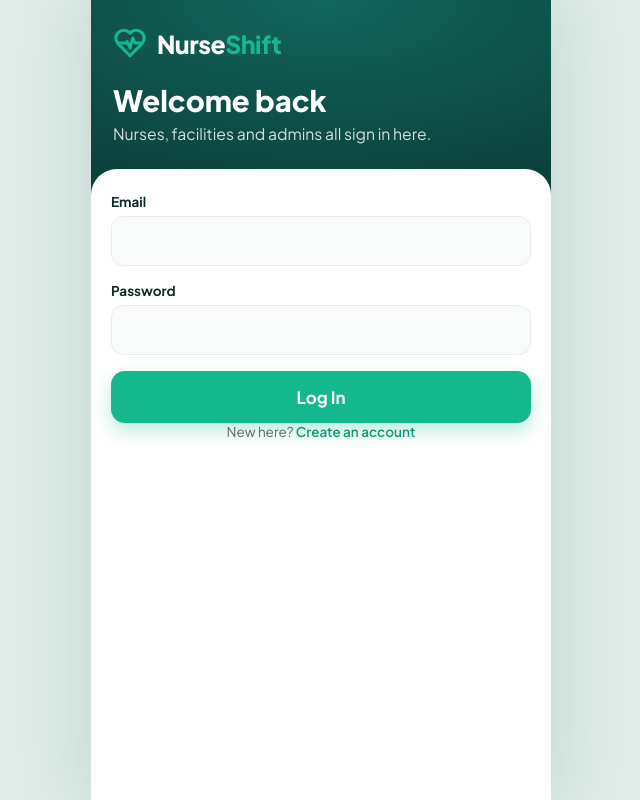
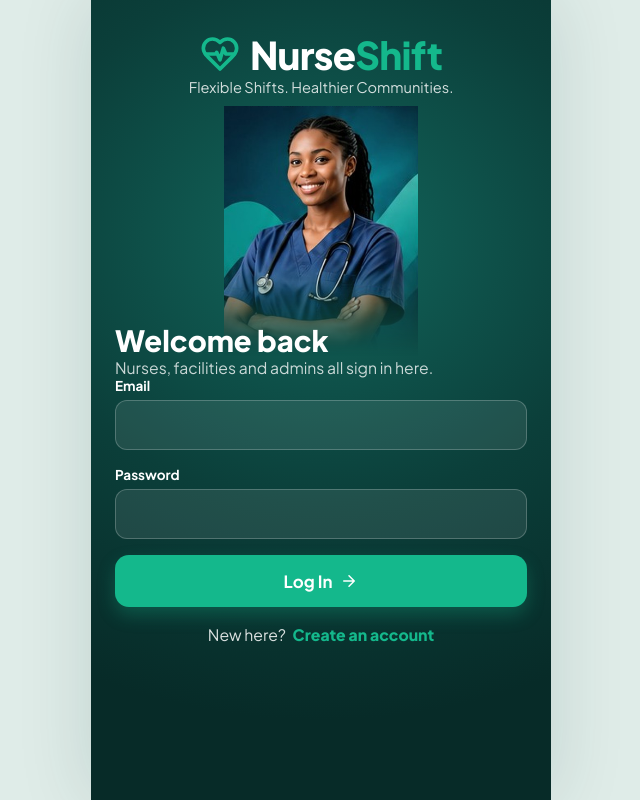
Before and after one commit to awarinelite-cpu/NurseShift, a React (Vite) app: page /login in a window 1280 px wide. Shown: the whole page, without its empty margins (319-959 px from the left). Built offline with nearby package versions, Linux system fonts and the light colour scheme; no server answers.

Commit message:
Login page: dark hero layout with nurse photo; use photo on landing; fix dark-mode form overrides

```diff
--- a/src/components/ns/NurseIllustration.jsx
+++ /dev/null
@@ -1,34 +0,0 @@
-// A drawn portrait for the landing screen, so no stock photo has to ship with the app.
-export default function NurseIllustration() {
-  return (
-    <svg viewBox="0 0 320 340" className="ns-hero-art" role="img" aria-label="Smiling nurse in navy scrubs with a stethoscope">
-      <defs>
-        <linearGradient id="nsArc" x1="0" y1="0" x2="1" y2="1">
-          <stop offset="0" stopColor="#1FA98D" />
-          <stop offset="1" stopColor="#0B4D47" />
-        </linearGradient>
-        <linearGradient id="nsScrub" x1="0" y1="0" x2="0" y2="1">
-          <stop offset="0" stopColor="#24456F" />
-          <stop offset="1" stopColor="#162E4F" />
-        </linearGradient>
-      </defs>
-      <circle cx="160" cy="190" r="140" fill="url(#nsArc)" opacity="0.55" />
-      <path d="M40 340c0-70 52-104 120-104s120 34 120 104z" fill="url(#nsScrub)" />
-      <path d="M128 236l32 46 32-46" fill="#1B3A63" />
-      <rect x="143" y="196" width="34" height="46" rx="14" fill="#7A4A32" />
-      <ellipse cx="160" cy="146" rx="52" ry="60" fill="#8B563A" />
-      <path d="M104 142c-6-52 28-84 62-84 40 0 62 34 54 84-8-26-22-44-56-44-30 0-48 18-60 44z" fill="#1A1210" />
-      <circle cx="160" cy="46" r="22" fill="#1A1210" />
-      <path d="M104 142c-4 30 2 54 12 70-12-6-20-30-20-60 0-12 4-22 8-10z" fill="#1A1210" />
-      <path d="M216 142c4 30-2 54-12 70 12-6 20-30 20-60 0-12-4-22-8-10z" fill="#1A1210" />
-      <ellipse cx="141" cy="150" rx="5" ry="6" fill="#1A1210" />
-      <ellipse cx="179" cy="150" rx="5" ry="6" fill="#1A1210" />
-      <path d="M136 176c10 14 38 14 48 0-4 20-44 20-48 0z" fill="#fff" />
-      <path d="M134 176c12 20 40 20 52 0" fill="none" stroke="#4A2616" strokeWidth="3" strokeLinecap="round" />
-      <path d="M118 238c-8 30-4 60 14 74" fill="none" stroke="#C9D3DC" strokeWidth="5" strokeLinecap="round" />
-      <path d="M202 238c8 30 4 60-14 74" fill="none" stroke="#C9D3DC" strokeWidth="5" strokeLinecap="round" />
-      <circle cx="160" cy="316" r="9" fill="#C9D3DC" />
-      <path d="M62 340c4-44 28-62 56-70M258 340c-4-44-28-62-56-70" fill="none" stroke="#162E4F" strokeWidth="26" strokeLinecap="round" opacity="0.0" />
-    </svg>
-  );
-}
--- a/src/pages/Landing.jsx
+++ b/src/pages/Landing.jsx
@@ -1,7 +1,7 @@
 import { useEffect, useState } from 'react';
 import { Link } from 'react-router-dom';
 import Icon from '../components/ns/Icon';
-import NurseIllustration from '../components/ns/NurseIllustration';
+import nurseHero from '../assets/nurse-hero.jpg';
 
 const SLIDES = [
   'Connecting qualified nurses with trusted healthcare facilities across Nigeria.',
@@ -28,7 +28,9 @@
         <p className="ns-landing-tag">Flexible Shifts. Healthier Communities.</p>
       </div>
 
-      <NurseIllustration />
+      <div className="ns-hero-photo">
+        <img src={nurseHero} alt="Smiling nurse in navy scrubs with a stethoscope" />
+      </div>
 
       <div className="ns-landing-bottom">
         <p className="ns-landing-copy" aria-live="polite">{SLIDES[slide]}</p>
--- a/src/pages/Login.jsx
+++ b/src/pages/Login.jsx
@@ -6,6 +6,7 @@
 import { useRole } from '../context/useRole';
 import { signInWithRole, ROLE_HOME } from '../lib/session';
 import Icon from '../components/ns/Icon';
+import nurseHero from '../assets/nurse-hero.jpg';
 
 // The one sign-in page for nurses, facilities and admins.
 export default function Login() {
@@ -38,19 +39,25 @@
   }
 
   return (
-    <main className="ns-auth">
-      <div className="ns-auth-head">
-        <Link to="/" className="ns-logo sm">
-          <Icon name="logo" size={34} strokeWidth={2.2} className="ns-logo-mark" />
+    <main className="ns-auth ns-auth-dark">
+      <div className="ns-auth-top">
+        <Link to="/" className="ns-logo">
+          <Icon name="logo" size={40} strokeWidth={2.2} className="ns-logo-mark" />
           <span>Nurse<b>Shift</b></span>
         </Link>
-        <h1>Welcome back</h1>
-        <p>Nurses, facilities and admins all sign in here.</p>
+        <p className="ns-landing-tag">Flexible Shifts. Healthier Communities.</p>
       </div>
 
-      <div className="ns-auth-body">
+      <div className="ns-hero-photo short">
+        <img src={nurseHero} alt="Smiling nurse in navy scrubs with a stethoscope" />
+      </div>
+
+      <div className="ns-auth-form">
+        <h1>Welcome back</h1>
+        <p className="ns-auth-sub">Nurses, facilities and admins all sign in here.</p>
+
         {isDemo && (
-          <p className="ns-note">
+          <p className="ns-note dark">
             Demo mode: any email and password signs you in as the sample nurse. Use an email containing <code>facility</code> for the sample facility, or the passcode <code>admin-demo</code> for admin.
           </p>
         )}
@@ -68,7 +75,7 @@
           {error && <p className="form-error">{error}</p>}
 
           <button className="claim-btn" type="submit" disabled={submitting}>
-            {submitting ? 'Signing in...' : 'Log In'}
+            {submitting ? 'Signing in...' : <>Log In <Icon name="arrowRight" size={18} /></>}
           </button>
 
           <p className="form-footer">
--- a/src/styles/nurse-ui.css
+++ b/src/styles/nurse-ui.css
@@ -315,14 +315,35 @@
 .ns-auth .page-title { font-size: 1.125rem; font-weight: 800; margin: 0 0 6px; }
 .ns-auth .page-sub { font-size: 0.8125rem; color: var(--muted); line-height: 1.5; }
 .ns-auth .detail-card { border: 0; box-shadow: none; padding: 0; background: none; }
-.ns-auth .form-row label { font-size: 0.75rem; font-weight: 700; text-transform: none; letter-spacing: 0; color: var(--text); font-family: inherit; }
-.ns-auth .form-row input, .ns-auth .form-row select, .ns-auth .form-row textarea { border: 1.5px solid var(--line); border-radius: 12px; padding: 13px 14px; font-size: 0.9375rem; background: #f8fbfa; color: var(--text); }
-.ns-auth .form-row input:focus, .ns-auth .form-row select:focus { outline: 0; border-color: var(--green); background: #fff; }
-.ns-auth .form-row input[type='file'] { border: 0; background: none; padding: 6px 0; }
-.ns-auth .claim-btn { width: 100%; padding: 15px 20px; border: 0; border-radius: 14px; background: var(--green); color: #fff; font-weight: 700; font-size: 0.9375rem; box-shadow: 0 8px 18px rgba(20, 184, 140, 0.28); }
-.ns-auth .claim-btn:disabled { background: #b8c9c5; box-shadow: none; }
-.ns-auth .form-footer a { color: var(--green-dk); }
-.ns-auth .form-error { color: var(--red); }
+.ns-stage .ns-auth .form-row label { font-size: 0.75rem; font-weight: 700; text-transform: none; letter-spacing: 0; color: var(--text); font-family: inherit; }
+.ns-stage .ns-auth .form-row input, .ns-stage .ns-auth .form-row select, .ns-stage .ns-auth .form-row textarea { border: 1.5px solid var(--line); border-radius: 12px; padding: 13px 14px; font-size: 0.9375rem; background: #f8fbfa; color: var(--text); }
+.ns-stage .ns-auth .form-row input:focus, .ns-stage .ns-auth .form-row select:focus { outline: 0; border-color: var(--green); background: #fff; }
+.ns-stage .ns-auth .form-row input[type='file'] { border: 0; background: none; padding: 6px 0; }
+.ns-stage .ns-auth .claim-btn { display: flex; align-items: center; justify-content: center; gap: 8px; width: 100%; padding: 15px 20px; border: 0; border-radius: 14px; background: var(--green); color: #fff; font-weight: 700; font-size: 0.9375rem; box-shadow: 0 8px 18px rgba(20, 184, 140, 0.28); }
+.ns-stage .ns-auth .claim-btn:disabled { background: #b8c9c5; box-shadow: none; }
+.ns-stage .ns-auth .form-footer a { color: var(--green-dk); }
+.ns-stage .ns-auth .form-error { color: var(--red); }
 
 /* Older pages that still render inside the new shell (messages, directory) */
 .ns-app .page { padding: 18px 18px calc(96px + env(safe-area-inset-bottom)); }
+
+/* ---------- Hero photo (landing + login) ---------- */
+.ns-hero-photo { position: relative; width: 100%; max-width: 330px; margin: 14px auto 0; flex: 1; min-height: 0; max-height: 400px; display: flex; justify-content: center; overflow: hidden; -webkit-mask-image: linear-gradient(180deg, #000 62%, transparent 100%); mask-image: linear-gradient(180deg, #000 62%, transparent 100%); }
+.ns-hero-photo img { height: 100%; width: auto; max-width: 100%; object-fit: cover; object-position: top center; display: block; }
+.ns-hero-photo.short { flex: none; height: 250px; margin-top: 10px; }
+
+/* ---------- Dark login ---------- */
+.ns-auth.ns-auth-dark { min-height: 100dvh; padding: calc(30px + env(safe-area-inset-top)) 24px calc(30px + env(safe-area-inset-bottom)); align-items: stretch; color: #fff; background: radial-gradient(120% 60% at 50% 30%, #12665c 0%, #0b3f3a 55%, #072b28 100%); }
+.ns-auth-top { text-align: center; }
+.ns-auth-form { margin-top: -34px; position: relative; }
+.ns-auth-form h1 { font-size: 1.625rem; font-weight: 800; }
+.ns-auth-sub { color: rgba(255, 255, 255, 0.78); font-size: 0.875rem; margin: 6px 0 18px; }
+.ns-note.dark { background: rgba(255, 255, 255, 0.1); color: rgba(255, 255, 255, 0.9); }
+.ns-stage .ns-auth-dark .form-row label { color: #fff; }
+.ns-stage .ns-auth-dark .form-row input { background: rgba(255, 255, 255, 0.09); border: 1.5px solid rgba(255, 255, 255, 0.22); color: #fff; }
+.ns-stage .ns-auth-dark .form-row input:focus { background: rgba(255, 255, 255, 0.14); border-color: var(--green); }
+.ns-stage .ns-auth-dark .form-row input:-webkit-autofill { -webkit-text-fill-color: #fff; box-shadow: 0 0 0 40px #0f4a43 inset; }
+.ns-stage .ns-auth-dark .claim-btn { margin-top: 8px; }
+.ns-stage .ns-auth-dark .form-footer { margin-top: 18px; color: rgba(255, 255, 255, 0.85); font-size: 0.875rem; }
+.ns-stage .ns-auth-dark .form-footer a { color: var(--green); font-weight: 800; margin-left: 4px; }
+.ns-stage .ns-auth-dark .form-error { color: #ff9b94; }
```
Also changed, not shown: src/assets/nurse-hero.jpg (added).
